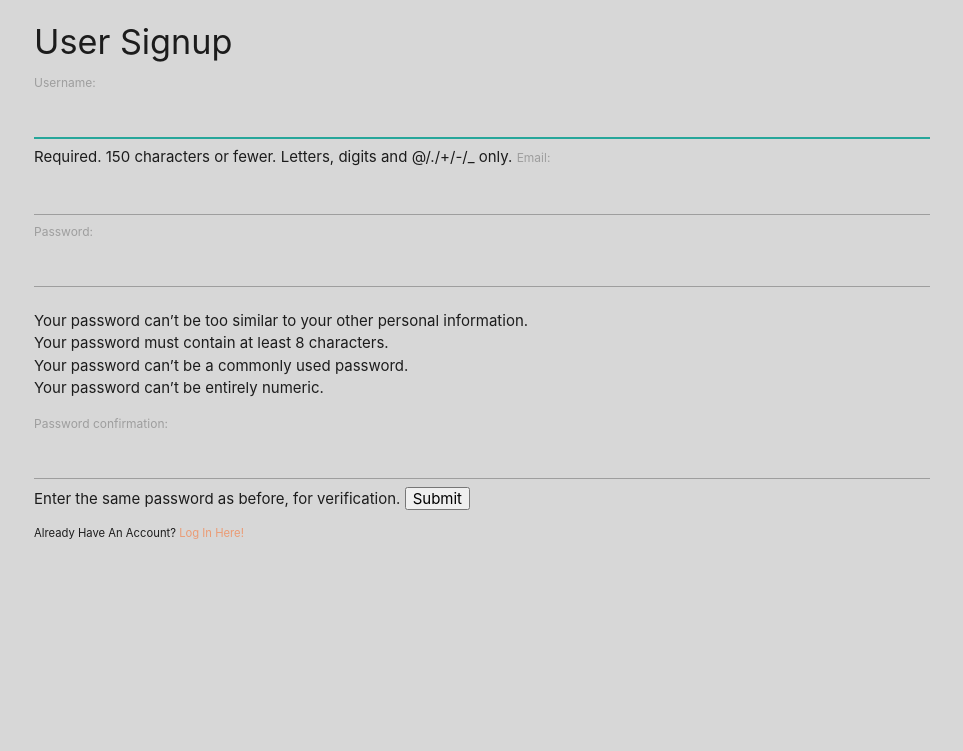
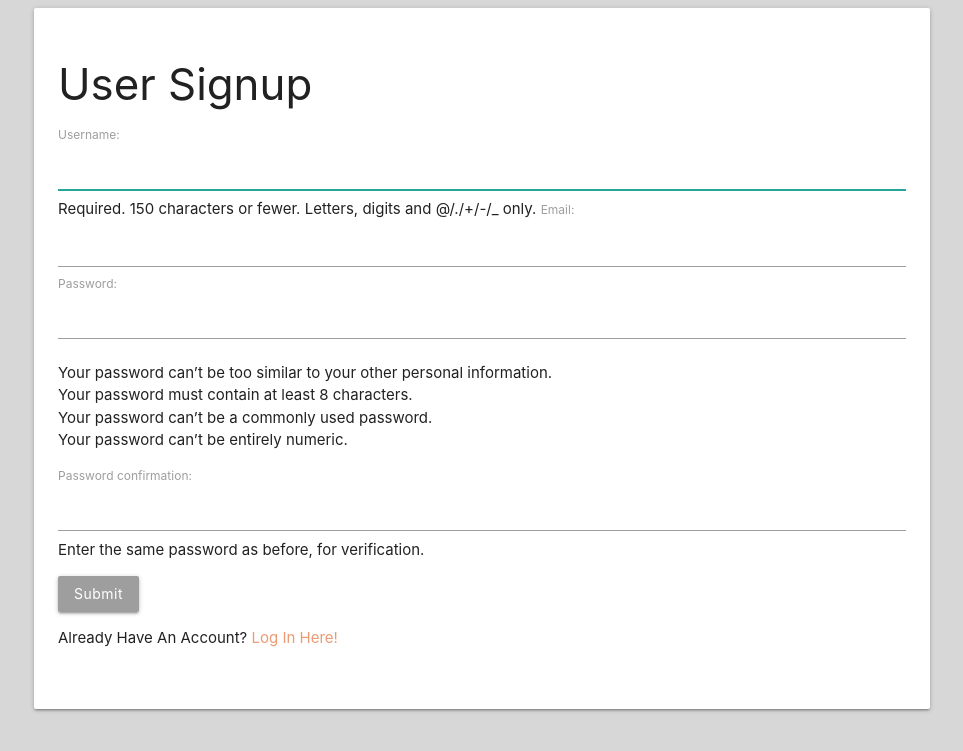
Before and after one commit to jakerjohnson94/reddit-clone, a Django app: page /signup/ in a window 1280 px wide. Shown: the top 751 px of the page, without its empty margins (158-1121 px from the left). Run offline with Django 3.2, Linux system fonts and the light colour scheme.

Commit message:
change usernames to lowercase on signup

```diff
--- a/RedditUser/templates/signup.html
+++ b/RedditUser/templates/signup.html
@@ -1,18 +1,24 @@
 {% include 'head.html' %} {% block content %}
 <div class="container">
-<h4>User Signup</h4>
+  <div class="card-panel">
+    <h3>User Signup</h3>
+
     <form class="form" method="POST">
       {% csrf_token %}
 
       {{ form }}
 
-      <input type="submit" value="Submit" />
+      <p>
+
+        <input class="btn grey"type="submit" value="Submit" />
+      </p>
     </form>
+      <p class="center">
     <div class="row">
-      <small class="text-muted">
-        Already Have An Account? <a class="ml-2" href="{% url 'login' %}">Log In Here!</a>
-      </small>
+        Already Have An Account? <a href="{% url 'login' %}">Log In Here!</a>
+      </p>
     </div>
   </div>
   {% endblock %}
 </div>
+</div>
--- a/RedditUser/urls.py
+++ b/RedditUser/urls.py
@@ -9,9 +9,3 @@ urlpatterns = [
     path("edit/password/", change_password, name="change_password"),
     path("user/<str:user_username>", user_info_view, name="user_info"),
 ]
-
-
-# endpoints for mvp:
-# user/<str:username>
-# user/edit
-# user/subscriptions
--- a/RedditUser/views.py
+++ b/RedditUser/views.py
@@ -24,8 +24,9 @@ def login_view(request):
         form = LoginForm(request.POST)
         if form.is_valid():
             data = form.cleaned_data
+            username = data["username"].lower()
             user = authenticate(
-                username=data["username"], password=data["password"]
+                username=username, password=data["password"]
             )
             if user is not None:
                 login(request, user)
@@ -47,6 +48,7 @@ def create_user_view(request):
         form = UserRegisterForm(request.POST)
         if form.is_valid():
             username = form.cleaned_data.get("username")
+            username = username.lower()
             password = form.cleaned_data.get("password1")
             email = form.cleaned_data.get("email")
             user = User.objects.create_user(
@@ -54,7 +56,7 @@ def create_user_view(request):
             )  # noqa
             RedditUser.objects.create(user=user)
             alert_messages.success(request, f"Account created for {username}!")
-            return redirect("/")
+            return redirect("login")
     else:
         form = UserRegisterForm()
     html = "signup.html"
--- a/redditclone/templates/header.html
+++ b/redditclone/templates/header.html
@@ -11,6 +11,7 @@
       <li><a class="white-text" href="{% url 'logout' %}">Logout</a></li>
       {% else %}
       <li><a class="white-text" href="{% url 'login' %}">Login</a></li>
+      <li><a class="white-text" href="{% url 'signup' %}">Signup</a></li>
       {% endif %}
     </ul>
   </div>
```
